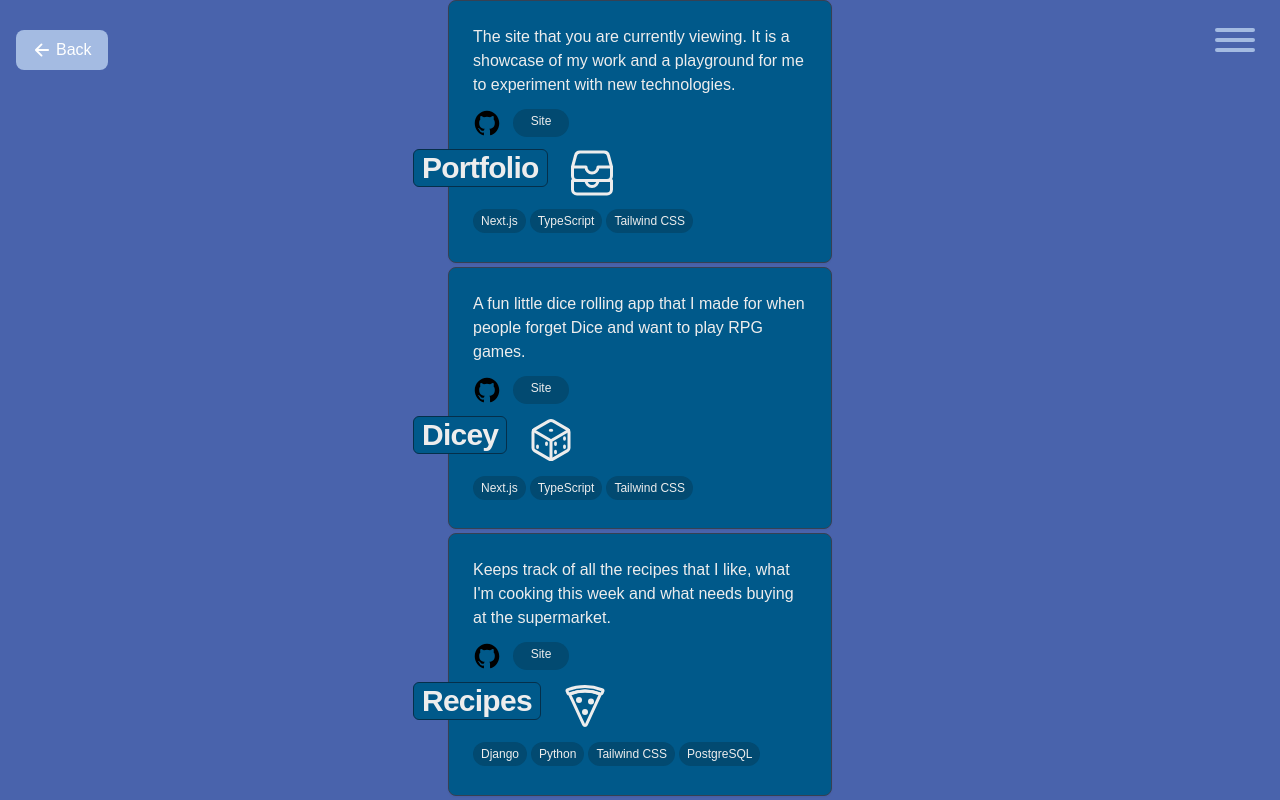
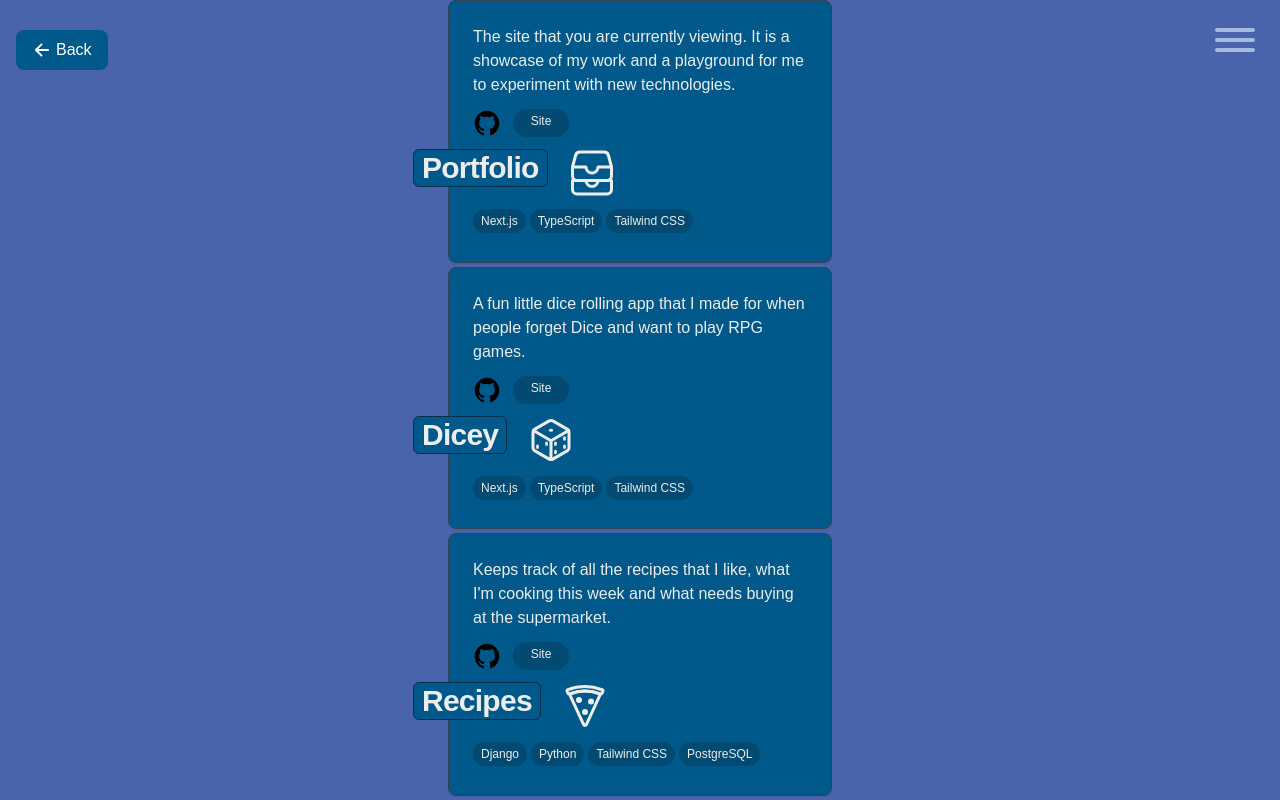
Before and after one commit to jetodd/portfolio, a Next.js app: page /code in a window 1280 px wide. Built offline with nearby package versions, Linux system fonts and the light colour scheme.

Commit message:
Tweak back link

```diff
--- a/src/app/code/page.tsx
+++ b/src/app/code/page.tsx
@@ -13,7 +13,7 @@ export default function Page() {
       className="h-dvh w-full justify-center content-center"
       style={{ backgroundColor: "var(--color-code)" }}
     >
-      <BackLink bgColor="azure" color="white" />
+      <BackLink bgColor="sky-800" color="white" />
       <Menu currentPage="code" color="azure" />
       <section className="mx-auto -my-32 md:my-0 grid h-screen w-screen flex-col justify-center">
         <CodeItem
```
